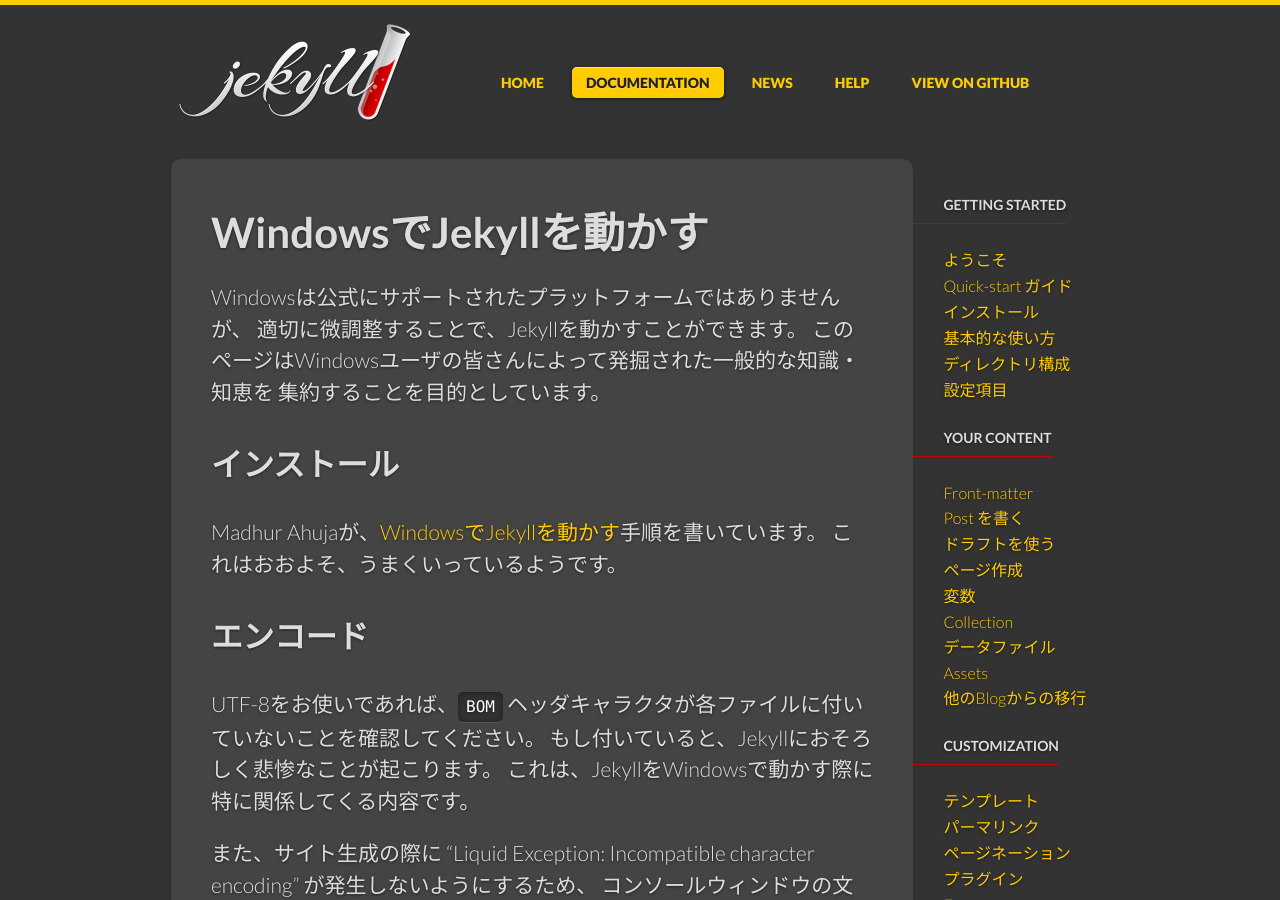
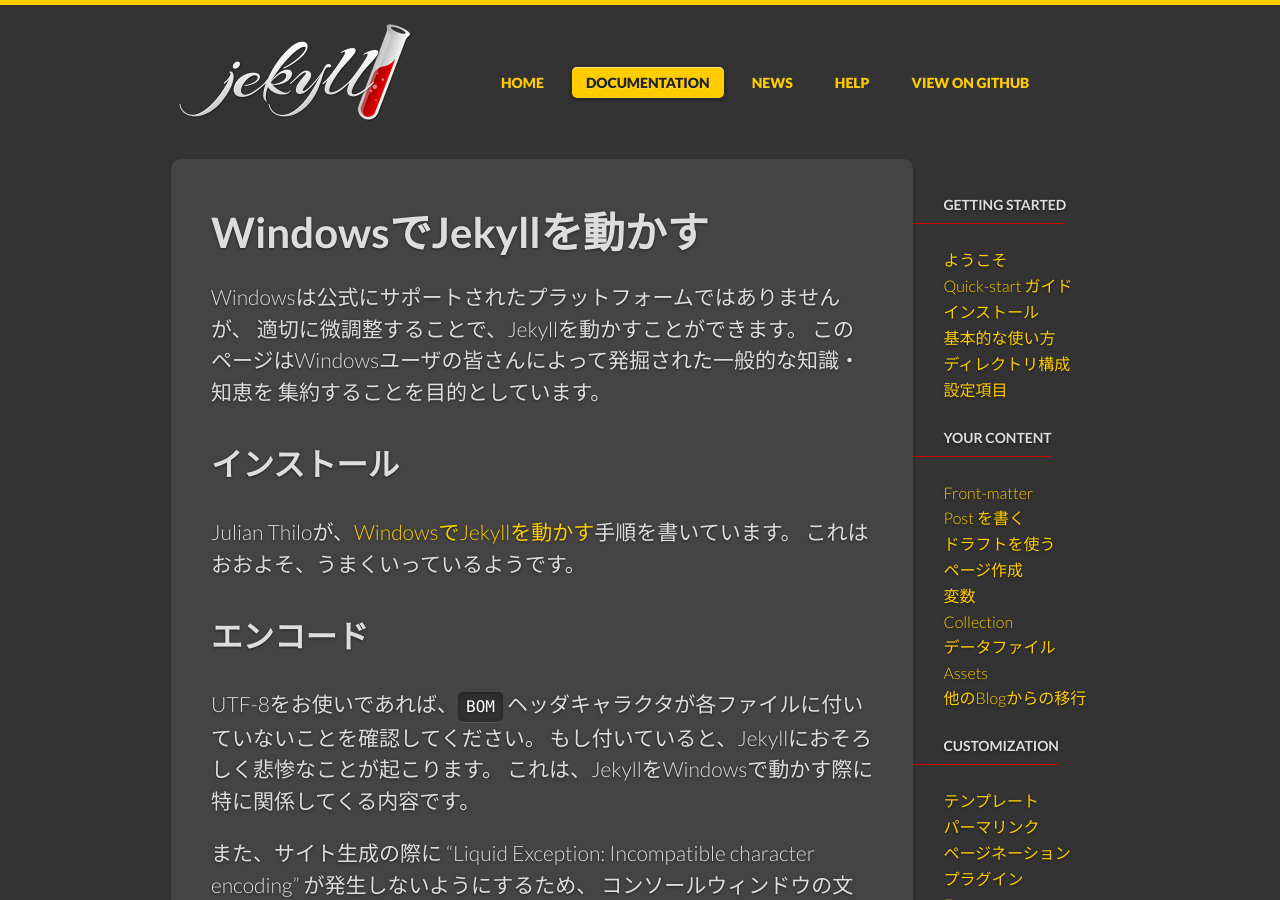
Before and after one commit to jekyllrb-ja/jekyllrb-ja.github.io, a Jekyll site: the page built from _docs/windows.md, in a window 1280 px wide and 900 px high. Built offline with Jekyll 4.4.1, drawn with Linux system fonts in a browser that asks for light colours; nearby versions of some CDN libraries; comment, search, counter and statistics services are not loaded.

Commit message:
Translate, to close #186

```diff
--- a/_docs/windows.md
+++ b/_docs/windows.md
@@ -33,11 +34,11 @@
 ## Installation
 -->
 
-Madhur Ahujaが、[WindowsでJekyllを動かす][windows-installation]手順を書いています。
+Julian Thiloが、[WindowsでJekyllを動かす][windows-installation]手順を書いています。
 これはおおよそ、うまくいっているようです。
 
 <!--original
-Madhur Ahuja has written up instructions to get
+Julian Thilo has written up instructions to get
 [Jekyll running on Windows][windows-installation] and it seems to work for most.
 -->
 
@@ -77,10 +78,10 @@
 {% endhighlight %}
 -->
 
-[windows-installation]: http://www.madhur.co.in/blog/2011/09/01/runningjekyllwindows.html
+[windows-installation]: http://jekyll-windows.juthilo.com/
 
 <!--original
-[windows-installation]: http://www.madhur.co.in/blog/2011/09/01/runningjekyllwindows.html
+[windows-installation]: http://jekyll-windows.juthilo.com/
 -->
 
 ## 自動再生成
```
Also changed, not shown: other parts of _docs/windows.md (+1 -0 lines).
